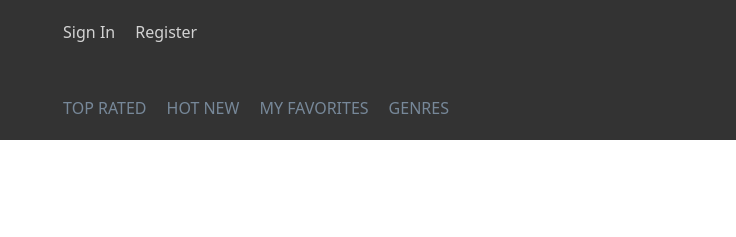
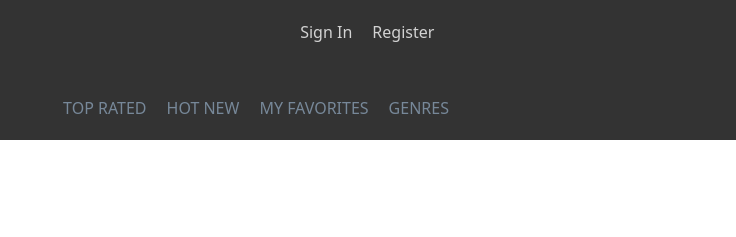
Before and after one commit to barretm4/brodowngames, a plain HTML site: page index.html in a window 1280 px wide. Shown: the top 237 px of the page, 544-1280 px from the left. Drawn offline with nearby package versions, Linux system fonts and the light colour scheme.

Commit message:
finished work on header layout

```diff
--- a/style.css
+++ b/style.css
@@ -26,6 +26,9 @@ body {
     margin-right: auto;
   }
   .user-panel{
+    justify-content: end;
+    width: 391.281px;
+    margin-right: auto;
   }
   .user-panel a{
     margin-left: 20px;
```
